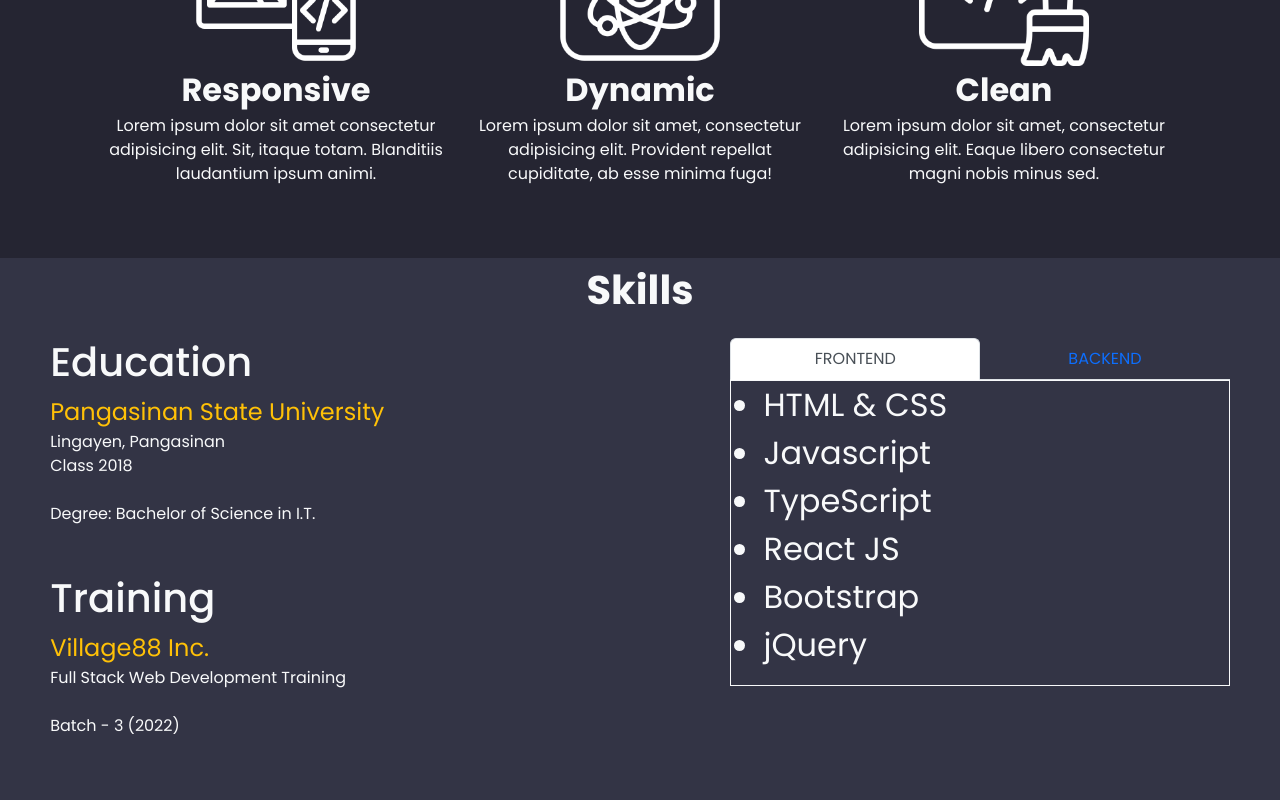
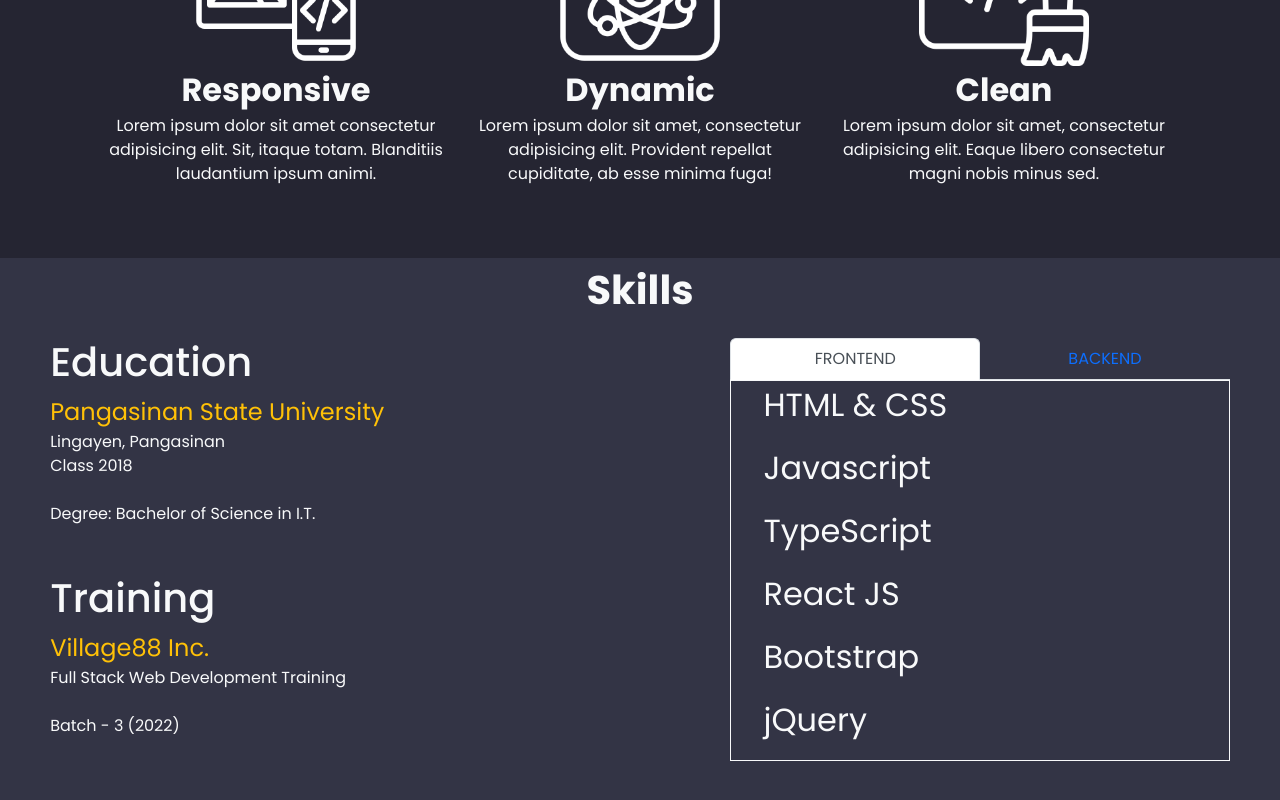
Before and after one commit to Jovitrycast/Portfolio, a React (Create React App) app: page / in a window 1280 px wide. Shown: the part 1416-2216 px from the top of the page. Built offline with nearby package versions, Linux system fonts and the light colour scheme.

Commit message:
updated skill section

```diff
--- a/package.json
+++ b/package.json
@@ -11,6 +11,7 @@
     "clean": "^4.0.2",
     "gh-pages": "^4.0.0",
     "react": "^18.2.0",
+    "react-bootstrap": "^2.5.0",
     "react-dom": "^18.2.0",
     "react-redux": "^8.0.4",
     "react-scripts": "^5.0.1",
--- a/src/pages/AboutMe/index.js
+++ b/src/pages/AboutMe/index.js
@@ -1,5 +1,5 @@
 import React from 'react';
-import { Container } from 'reactstrap'
+import { Container } from 'react-bootstrap'
 import './index.scss'
 function index() {
     return (
--- a/src/pages/home/index.js
+++ b/src/pages/home/index.js
@@ -1,5 +1,5 @@
 import React from 'react';
-import { Container } from 'reactstrap';
+import { Container } from 'react-bootstrap';
 import './index.scss';
 
 const index = () => {
--- a/src/pages/skills/index.scss
+++ b/src/pages/skills/index.scss
@@ -1,4 +1,11 @@
 .skillsWrapper{
     background-color: #333445;
     min-height:100vh ;
+    .skills{
+        list-style-type: none;
+
+        li{
+            margin-bottom: 15px;
+        }
+    }
 }
```
Also changed, not shown: 1 other file (tests, documents, lock files or other folders).
